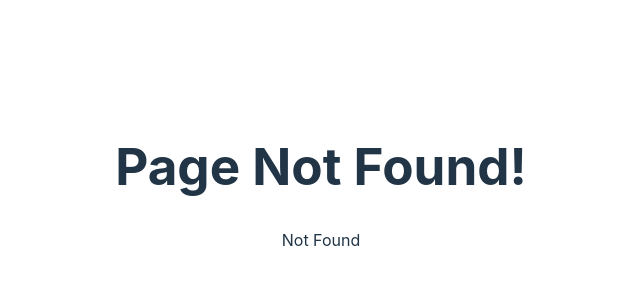
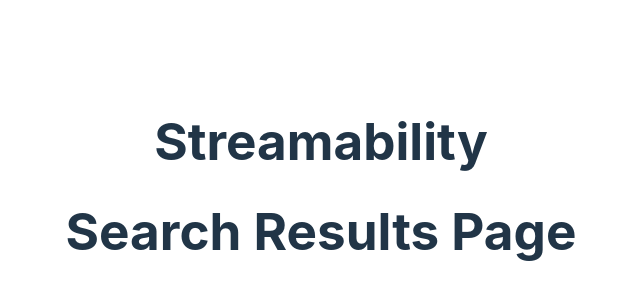
Before and after one commit to Thenlie/Streamability, a React (Vite) app: page /search/1 in a window 1280 px wide. Before the commit this address had no page. Shown: the part 214-514 px from the top of the page, without its empty margins (319-959 px from the left). Built offline with nearby package versions, Linux system fonts and the light colour scheme.

Commit message:
Implement basic routes with React Router. Cleaned up directory structure and naming convention

```diff
--- a/src/App.tsx
+++ /dev/null
@@ -1,20 +0,0 @@
-import './App.css'
-import './screens/FeaturedSearch'
-import FeaturedSearch from './screens/FeaturedSearch'
-
-/**
- * The main app function, wrapping all other screens and components
- * This is the entire front end application
- *
- * @returns Streamability!
- */
-function App() {
-  return (
-    <div className="App">
-      <h1>Streamability</h1>
-      <FeaturedSearch />
-    </div>
-  )
-}
-
-export default App
--- /dev/null
+++ b/src/AppWrapper.tsx
@@ -0,0 +1,19 @@
+import { Outlet } from 'react-router-dom';
+import './App.css';
+
+/**
+ * The main app function, wrapping all other screens and components
+ * This wraps the entire front end application and will be shown on every screen
+ *
+ * @returns Streamability!
+ */
+export default function AppWrapper() {
+  return (
+    <div className="App">
+        <h1>Streamability</h1>
+        <div>
+            <Outlet />
+        </div>
+    </div>
+  )
+}
--- a/src/main.tsx
+++ b/src/main.tsx
@@ -1,26 +1,36 @@
-import React from 'react'
-import ReactDOM from 'react-dom/client'
-import App from './App'
-import './index.css'
-import { createBrowserRouter, RouterProvider, Route } from 'react-router-dom'
-import PageNotFound from './screens/PageNotFound'
+import React from 'react';
+import ReactDOM from 'react-dom/client';
+import AppWrapper from './AppWrapper';
+import './index.css';
+import { createBrowserRouter, RouterProvider } from 'react-router-dom';
+import { FeaturedSearchScreen ,SearchResultsScreen, PageNotFoundScreen } from './screens';
 
 /**
  * Create the 'root route' and serve the entire app to it
+ * All screens will be child routes of the root
  */
 const router = createBrowserRouter([
     {
         path: '/',
-        element: <App />,
-        errorElement: <PageNotFound />,
+        element: <AppWrapper />,
+        errorElement: <PageNotFoundScreen />,
+        children: [
+            {
+                path: '',
+                element: <FeaturedSearchScreen />
+            },
+            {
+                path: 'search/:query',
+                element: <SearchResultsScreen />
+            }
+        ]
     }
 ])
 
 /**
- * This code was added with the Vite boiler plate
- *
- * @TODO Read documentation on this code, understand it and see if it can be improved/refactored
- * @TODO Update this comment with what this code does, or what the refactored code does
+ * Create a new React root which can be used to render React elements in the browser's DOM.
+ * We are using React Router so the router provider is served,
+ * which in turn serves the entire app
  */
 ReactDOM.createRoot(document.getElementById('root') as HTMLElement).render(
   <React.StrictMode>
--- a/src/screens/FeaturedSearch.tsx
+++ b/src/screens/FeaturedSearchScreen.tsx
@@ -1,4 +1,4 @@
-import '../components/SearchInput'
+import '../components/SearchInput';
 import SearchInput from '../components/SearchInput';
 
 /**
@@ -7,7 +7,7 @@ import SearchInput from '../components/SearchInput';
  *
  * @returns tsx of the 'not logged in' search screen, the landing page of the app
  */
-function FeaturedSearch() {
+export default function FeaturedSearchScreen() {
     return (
         <>
             <h1>Featured Search Page</h1>
@@ -15,5 +15,3 @@ function FeaturedSearch() {
         </>
     )
 }
-
-export default FeaturedSearch;
--- a/src/screens/PageNotFound.tsx
+++ b/src/screens/PageNotFoundScreen.tsx
@@ -4,7 +4,7 @@ import { useRouteError } from 'react-router-dom';
 /**
  * @returns tsx of 404 page
  */
-function PageNotFound() {
+export default function PageNotFoundScreen() {
     /**
      * This hook returns anything thrown during an
      * action, loader, or rendering
@@ -15,7 +15,6 @@ function PageNotFound() {
     /**
      * @TODO Implement better error handling
      * @TODO Handle thrown responses with 'isRouteErrorResponse'
-     *
      * https://reactrouter.com/en/main/route/error-element#throwing-responses
      */
     return (
@@ -25,5 +24,3 @@ function PageNotFound() {
         </div>
     )
 }
-
-export default PageNotFound;
--- /dev/null
+++ b/src/screens/SearchResultsScreen.tsx
@@ -0,0 +1,13 @@
+/**
+ * This is currently just a minimal sample file to get the directory structure of the project set up
+ * The contents of this page and its components should be updated, along with this comment :)
+ *
+ * @returns tsx of the search results page
+ */
+export default function SearchResultsScreen() {
+    return (
+        <>
+            <h1>Search Results Page</h1>
+        </>
+    )
+}
--- /dev/null
+++ b/src/screens/index.tsx
@@ -0,0 +1,14 @@
+/**
+ * This file exports all screens to make imports easier
+ * Be sure to add any new screens to this file
+ * You will also need to add the new route to main.tsx
+ */
+import FeaturedSearchScreen from './FeaturedSearchScreen';
+import SearchResultsScreen from './SearchResultsScreen';
+import PageNotFoundScreen from './PageNotFoundScreen';
+
+export {
+    FeaturedSearchScreen,
+    SearchResultsScreen,
+    PageNotFoundScreen,
+}
```
